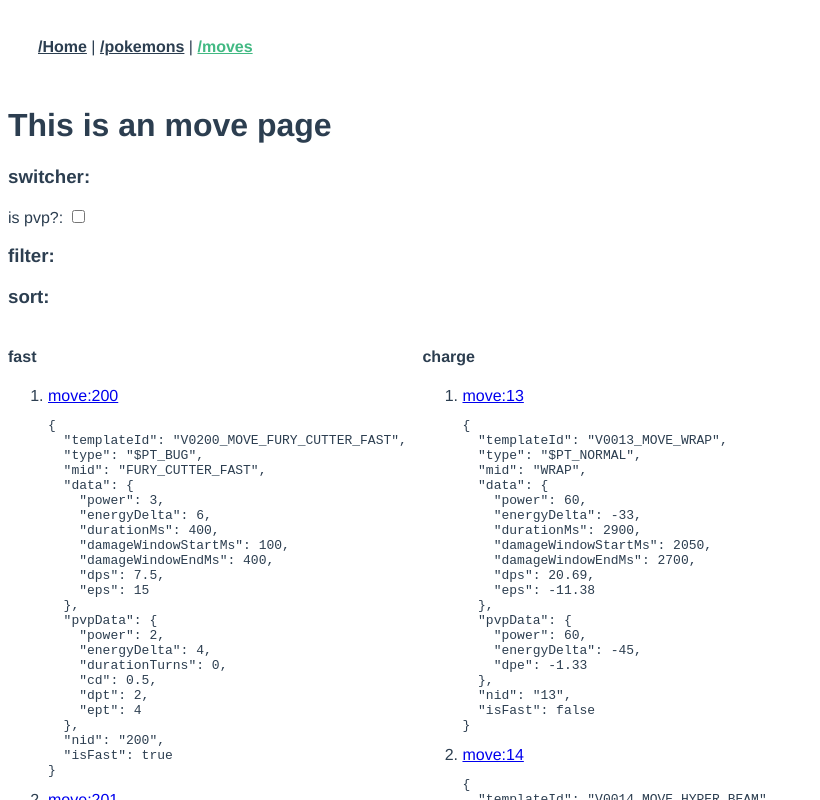
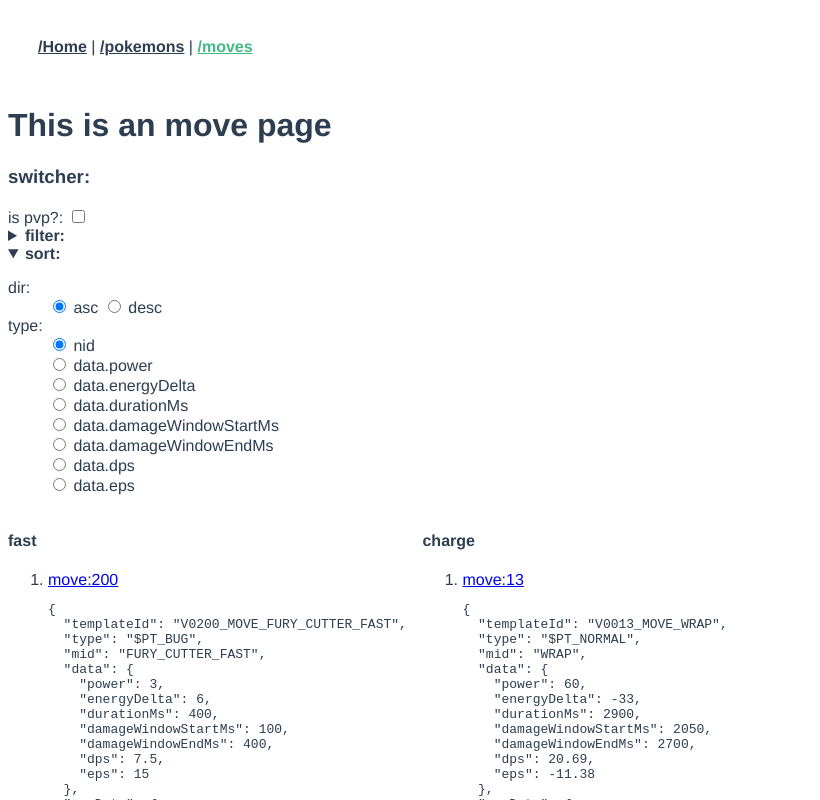
Before and after one commit to Rplus/Pokemon-index, a Vue app: page /moves in a window 1280 px wide. Shown: the top 800 px of the page, without its empty margins (0-820 px from the left). Built offline with nearby package versions, Linux system fonts and the light colour scheme; the HTML template or start-up script is replaced by a standard one.

Commit message:
add moves sort feature

```diff
--- a/src/views/Moves.vue
+++ b/src/views/Moves.vue
@@ -8,9 +8,72 @@
       <input type="checkbox" v-model="isPvp" />
     </label>
 
-    <h3>filter:</h3>
+    <details>
+      <summary>
+        <strong>filter:</strong>
+      </summary>
+      <div>
+        <ul>
+          <li v-for="type in types" :key="type">
+            <label>
+              <input
+                type="checkbox"
+                name="type"
+                :value="type"
+                v-model="checkedTypes"
+              />
+              {{ type }}
+            </label>
+          </li>
+        </ul>
+      </div>
+    </details>
 
-    <h3>sort:</h3>
+    <details open>
+      <summary>
+        <strong>sort:</strong>
+      </summary>
+      <dl>
+        <dt>
+          dir:
+        </dt>
+
+        <dd>
+          <label v-for="dir in sortDirs" :key="dir.value">
+            <input
+              type="radio"
+              name="sortDir"
+              :value="dir.value"
+              v-model.number="sortDir"
+            />
+            {{ dir.title }}
+          </label>
+        </dd>
+
+        <dt>
+          type:
+        </dt>
+
+        <dd>
+          <div>
+            <label
+              v-for="type in sortTypes"
+              v-show="(!isPvp && type.isFast) || (isPvp && type.isCharge)"
+              :key="type.value"
+            >
+              <input
+                type="radio"
+                :value="type.value"
+                name="sortType"
+                v-model="sortType"
+              />
+              {{ type.title }}
+              <br />
+            </label>
+          </div>
+        </dd>
+      </dl>
+    </details>
 
     <main class="moves-section">
       <section v-for="(movetype, i) in moves" :key="i">
@@ -37,18 +100,84 @@
 
 <script>
 // @ is an alias to /src
+import { deepFind } from '@/u.js';
+
 export default {
   name: 'moves',
   data() {
     let _moves = this.$store.state.moves;
-    let moves = {
+    let types = this.$store.state.types;
+    let allMoves = {
       fast: _moves.filter(m => m.isFast),
       charge: _moves.filter(m => !m.isFast),
     };
+    let sortTypes = _moves.reduce((all, m) => {
+      return { ...all, ...m };
+    }, {});
+
+    sortTypes = [
+      {
+        title: 'nid',
+        value: 'nid',
+        isFast: true,
+        isCharge: true,
+      },
+      ...Object.keys(sortTypes.data).map(p => ({
+        title: `data.${p}`,
+        value: `data.${p}`,
+        isFast: true,
+      })),
+      ...Object.keys(sortTypes.pvpData).map(p => ({
+        title: `pvpData.${p}`,
+        value: `pvpData.${p}`,
+        isCharge: true,
+      })),
+    ];
+
     return {
       isPvp: false,
-      moves,
+      allMoves,
+      types,
+      checkedTypes: [],
+      sortType: 'nid',
+      sortDir: 1,
+      sortDirs: [
+        {
+          title: 'asc',
+          value: 1,
+        },
+        {
+          title: 'desc',
+          value: -1,
+        },
+      ],
+      sortTypes,
     };
+  },
+  methods: {
+    moveFilter: function(moves, types) {
+      if (!types.length) {
+        return moves;
+      }
+      return moves.filter(m => types.indexOf(m.type) !== -1);
+    },
+    sortMoves: function(moves, sortDir, sortType) {
+      return moves.sort(
+        (a, b) => (deepFind(a, sortType) - deepFind(b, sortType)) * sortDir
+      );
+    },
+  },
+  computed: {
+    moves: function() {
+      return Object.keys(this.allMoves).reduce((all, k) => {
+        all[k] = this.sortMoves(
+          this.moveFilter(this.allMoves[k], this.checkedTypes),
+          this.sortDir,
+          this.sortType
+        );
+        return all;
+      }, {});
+    },
   },
 };
 </script>
```
